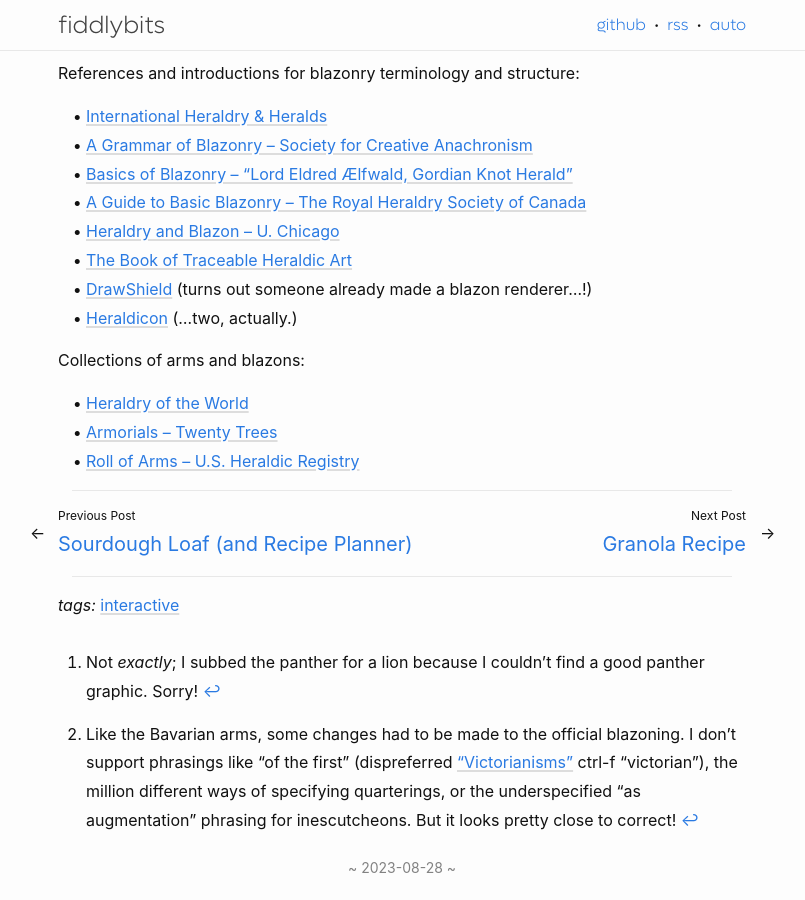
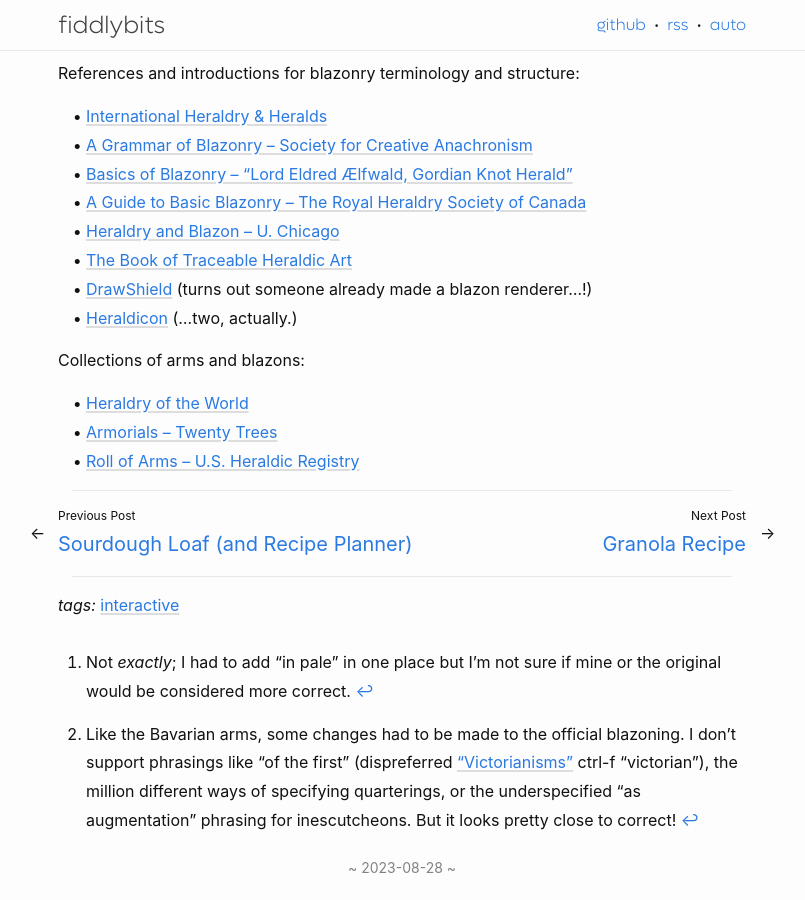
Before and after one commit to seansfkelley/seansfkelley.github.io, a Jekyll site: the page built from _posts/2023-08-28-blazonry.md, in a window 1280 px wide and 900 px high, scrolled down 1568 px. Shown: the whole window, without its empty margins (238-1043 px from the left). Built offline with Jekyll 4.4.1, drawn with Linux system fonts in a browser that asks for light colours.

Commit message:
Correct Bavarian blazon now that there are panthers.

```diff
--- a/_posts/2023-08-28-blazonry.md
+++ b/_posts/2023-08-28-blazonry.md
@@ -105,7 +105,7 @@
 - <a href="#" data-example>Azure, a bend Argent cotised Or between six lions rampant Or.</a>
     <br>
     &nbsp;&nbsp;[Bohun family arms](https://en.wikipedia.org/wiki/Bohun_family), to which Henry IV and Henry V are related
-- <a href="#" data-example="Quarterly: (1) Sable, a lion rampant Or, armed and langued Gules; (2) per fess indented Gules and Argent; (3) Argent, a lion rampant Azure, armed Or and langued Gules; (4) Or, three lions passant Sable, armed and langued Gules in pale. An inescutcheon fusilly in bends Argent and Azure.">Quarterly: (1) Sable, a lion rampant Or, armed and langued Gules...</a>&nbsp;[^1]
+- <a href="#" data-example="Quarterly: (1) Sable, a lion rampant Or, armed and langued Gules; (2) per fess indented Gules and Argent; (3) Argent, a panther rampant Azure, armed Or and langued Gules; (4) Or, three lions passant guardant Sable, armed and langued Gules in pale. An inescutcheon fusilly in bends Argent and Azure.">Quarterly: (1) Sable, a lion rampant Or, armed and langued Gules...</a>&nbsp;[^1]
     <br>
     &nbsp;&nbsp;[arms of Bavaria](https://en.wikipedia.org/wiki/Coat_of_arms_of_Bavaria), which you may have seen a version of on [Weihenstephan beers](https://en.wikipedia.org/wiki/Bayerische_Staatsbrauerei_Weihenstephan)
 - <a href="#" data-example="Quarterly 1st and 4th Sable a lion rampant Argent on a canton Argent a cross Gules; 2nd and 3rd quarterly 1st and 4th Argent 2nd and 3rd Gules a fret Or overall on a bend Sable three escallops bendwise Argent. An inescutcheon in chief Argent a cross Gules an escutcheon Azure three fleurs-de-lis Or.">Quarterly 1st and 4th Sable a lion rampant on a canton Argent a cross Gules...</a>&nbsp;[^2]
@@ -133,5 +133,5 @@
 
 {% include common-footer.html %}
 
-[^1]: Not _exactly_; I subbed the panther for a lion because I couldn't find a good panther graphic. Sorry!
+[^1]: Not _exactly_; I had to add "in pale" in one place but I'm not sure if mine or the original would be considered more correct.
 [^2]: Like the Bavarian arms, some changes had to be made to the official blazoning. I don't support phrasings like "of the first" (dispreferred ["Victorianisms"](https://heraldry.sca.org/armory/bruce.html) ctrl-f "victorian"), the million different ways of specifying quarterings, or the underspecified "as augmentation" phrasing for inescutcheons. But it looks pretty close to correct!
```
